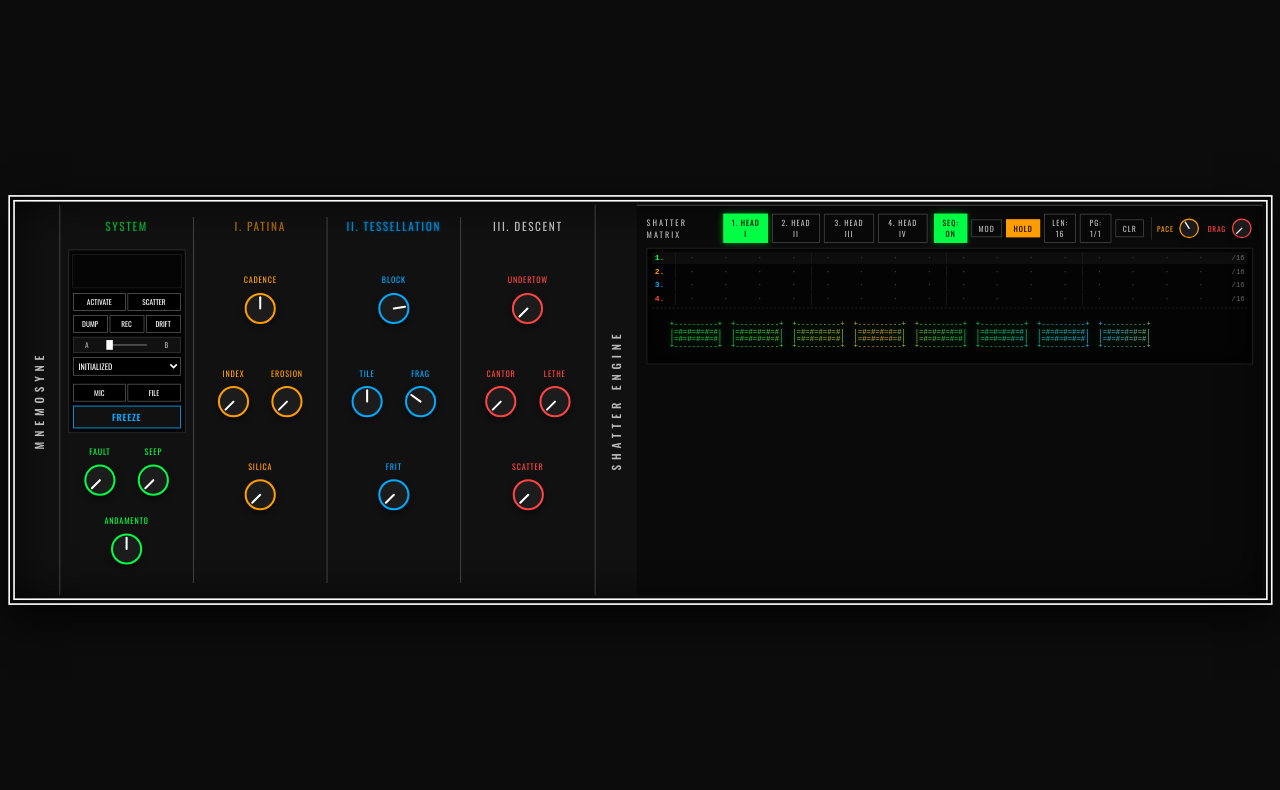
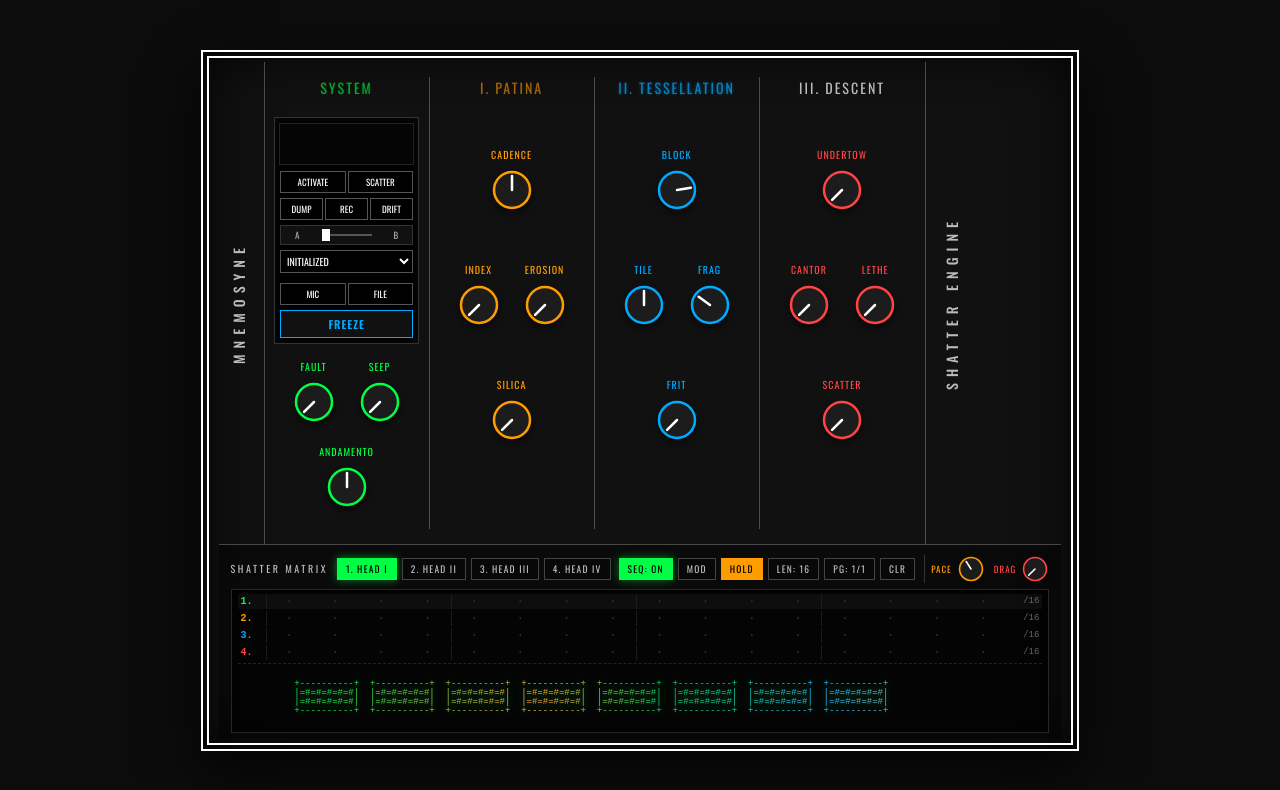
Before and after one commit to monochore/mnemosyne_sequencer_testbed, a plain HTML site: page index.html in a window 1280 px wide. Drawn offline with nearby package versions, Linux system fonts and the light colour scheme.

Commit message:
Update index.html
v4v4v4

```diff
--- a/index.html
+++ b/index.html
@@ -16,7 +16,7 @@
     }
     body { background-color: var(--bg); color: #fff; font-family: 'Oswald', sans-serif; margin: 0; display: flex; justify-content: center; align-items: center; min-height: 100vh; overflow: hidden; }
 
-    #chassis { display: flex; flex-direction: column; background-color: var(--panel); border: 2px solid var(--border-main); outline: 2px solid var(--border-main); outline-offset: -8px; padding: 10px; box-shadow: inset 0 0 60px rgba(0,0,0,0.9), 0 20px 50px rgba(0,0,0,0.8); transform-origin: center center; width: fit-content; }
+    #chassis { display: flex; flex-direction: column; background-color: var(--panel); border: 2px solid var(--border-main); outline: 2px solid var(--border-main); outline-offset: -8px; padding: 10px; box-shadow: inset 0 0 60px rgba(0,0,0,0.9), 0 20px 50px rgba(0,0,0,0.8); transform-origin: center center; width: fit-content; box-sizing: border-box; }
     .upper-deck { display: flex; flex-direction: row; width: 100%; }
     .vertical-text { writing-mode: vertical-rl; transform: rotate(180deg); text-align: center; font-size: 14px; font-weight: 500; letter-spacing: 6px; padding: 0 15px; color: var(--text-dim); display: flex; align-items: center; justify-content: center; }
     .panel-core { display: flex; border-left: 1px solid var(--col-div); border-right: 1px solid var(--col-div); padding: 15px 0; }
@@ -55,14 +55,14 @@
     /* SHATTER MATRIX SCANLINE SEQUENCER & MOSAIC ALTAR SHELF */
     #seq-shelf {
         border-top: 1px solid var(--col-div);
-        margin: 0;
+        margin: 0 6px;
         padding: 10px 12px 6px 12px;
         display: flex;
         flex-direction: column;
         gap: 6px;
         background: rgba(0,0,0,0.42);
         box-sizing: border-box;
-        width: 100%;
+        width: calc(100% - 12px);
     }
     .seq-bar {
         display: flex;
@@ -302,8 +302,9 @@
             </div>
         </div>
         <div class="vertical-text">SHATTER ENGINE</div>
+    </div>
 
-        <!-- SHATTER MATRIX SEQUENCER SHELF (DRAG-TO-TIE GATES) -->
+    <!-- SHATTER MATRIX SEQUENCER SHELF (STACKED DIRECTLY UNDERNEATH) -->
     <div id="seq-shelf">
         <div class="seq-bar">
             <div class="seq-section">
@@ -331,7 +332,6 @@
         <div id="altar-matrix-wrap">
             <div class="ascii-lanes" id="ascii-lanes"></div>
             <div id="ascii-bed"></div>
-            </div>
         </div>
     </div>
 </div>
@@ -366,7 +366,6 @@ class MnemoProcessor extends AudioWorkletProcessor {
         super();
         this.p = { trace: 0, fault: 0, seep: 0, andamento: 0, cadence: 0, index: 0, erosion: 0, silica: 0, block: 0, tile: 0, fragment: 0, frit: 0, undertow: 0, cantor: 0, lethe: 0, scatter: 0, seq_pace: 0.38, seq_drag: 0.0 };
 
-        // 4 Playhead Trigger Envelopes with smooth sustain release
         this.h_env0 = 0;
         this.h_env1 = 0;
         this.h_env2 = 0;
@@ -376,7 +375,6 @@ class MnemoProcessor extends AudioWorkletProcessor {
             if (e.data.type === 'head_trigger') {
                 const l = e.data.lane;
                 const gateLen = e.data.gateLen || 1;
-                // Longer gate length = longer envelope sustain decay time
                 if (l === 0) { this.h_env0 = Math.max(this.h_env0, 0.4 + 0.6 * gateLen); this.p1 = 0.0; }
                 else if (l === 1) { this.h_env1 = Math.max(this.h_env1, 0.4 + 0.6 * gateLen); this.p2 = 0.0; }
                 else if (l === 2) { this.h_env2 = Math.max(this.h_env2, 0.4 + 0.6 * gateLen); this.p3 = 0.0; }
@@ -431,7 +429,6 @@ class MnemoProcessor extends AudioWorkletProcessor {
                 this.prev_seq_ph = this.seq_ph;
             }
 
-            // Sustained decay envelope
             this.h_env0 *= 0.9990;
             this.h_env1 *= 0.9990;
             this.h_env2 *= 0.9990;
@@ -665,7 +662,6 @@ let modMode = false;
 let holdMode = true;
 let editingStep = null;
 
-// Drag-to-Tie State Variables
 let isDraggingSeq = false;
 let dragLane = null;
 let dragStartStep = null;
@@ -677,11 +673,10 @@ document.querySelectorAll('.knob-svg').forEach(k => {
     liveParams[k.id] = parseFloat(k.dataset.val);
 });
 
-// Step structure supports trig, tied gate length, and parameter locks
 const seqTracks = Array.from({ length: 4 }, () =>
     Array.from({ length: 64 }, () => ({
         trig: false,
-        gateLen: 1, // 1 = normal step, >1 = tied sustain gate length
+        gateLen: 1,
         locks: {}
     }))
 );
@@ -927,7 +922,7 @@ document.getElementById('preset-list').addEventListener('change', (e) => {
     if(state) { for(let key in state) { let el = document.getElementById(key); if(el && el.classList.contains('knob-svg')) setKnobValue(el, state[key], 'preset'); } }
 });
 
-// --- 4-LANE SHATTER MATRIX SEQUENCER (DRAG-TO-TIE GATES) ---
+// --- 4-LANE SHATTER MATRIX SEQUENCER ---
 const asciiLanesContainer = document.getElementById('ascii-lanes');
 const lenBtn = document.getElementById('btn-len');
 const pageBtn = document.getElementById('btn-view-page');
@@ -1004,14 +999,13 @@ function renderAsciiLanes() {
             if (isPlayhead) cell.classList.add('playhead');
             if (isEditing) cell.classList.add('mod-editing');
 
-            // Render tied gate symbols or normal trigs
             if (isEditing) {
                 cell.textContent = '[#]';
             } else if (isPlayhead) {
                 cell.textContent = stepObj.trig ? '[|]' : ' · ';
             } else if (stepObj.trig) {
                 if (stepObj.gateLen > 1) {
-                    cell.textContent = '==='; // Tied sustain gate symbol
+                    cell.textContent = '===';
                 } else {
                     cell.textContent = hasLocks ? ' ‡ ' : ' | ';
                 }
@@ -1019,7 +1013,6 @@ function renderAsciiLanes() {
                 cell.textContent = ' · ';
             }
 
-            // --- DRAG-TO-TIE / CLICK WORKFLOW ---
             cell.addEventListener('pointerdown', e => {
                 if (activeTrack !== l) {
                     activeTrack = l;
@@ -1042,12 +1035,10 @@ function renderAsciiLanes() {
 
             cell.addEventListener('pointerenter', () => {
                 if (!isDraggingSeq || dragLane !== l) return;
-                // Dragging across steps creates a tied sustain gate!
                 let start = Math.min(dragStartStep, stepIdx);
                 let end = Math.max(dragStartStep, stepIdx);
                 let span = (end - start) + 1;
 
-                // Clear triggers in span, set start step with gateLen
                 for (let s = start; s <= end; s++) {
                     seqTracks[l][s].trig = (s === start);
                     seqTracks[l][s].gateLen = (s === start) ? span : 1;
@@ -1061,7 +1052,6 @@ function renderAsciiLanes() {
                 isDraggingSeq = false;
                 try { cell.releasePointerCapture(e.pointerId); } catch(err){}
 
-                // If it was just a pure click (no drag movement)
                 if (dragStartStep === stepIdx) {
                     if (!modMode) {
                         if (stepObj.trig) {
```
Lines whose indentation alone changed are shown as unchanged.
